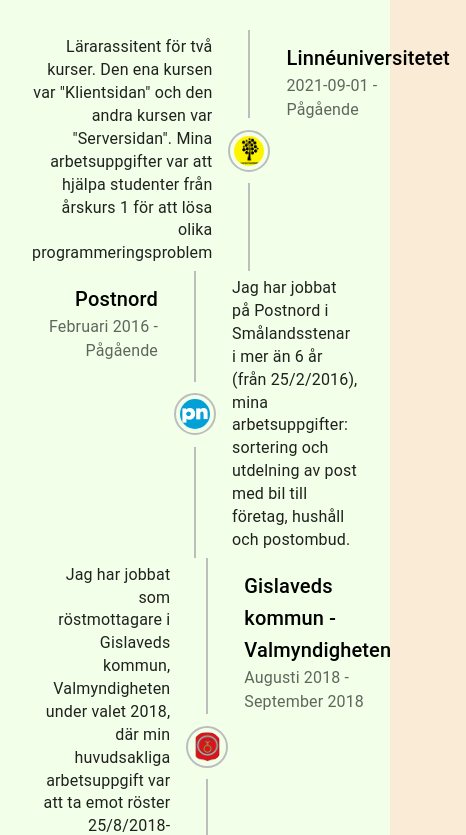
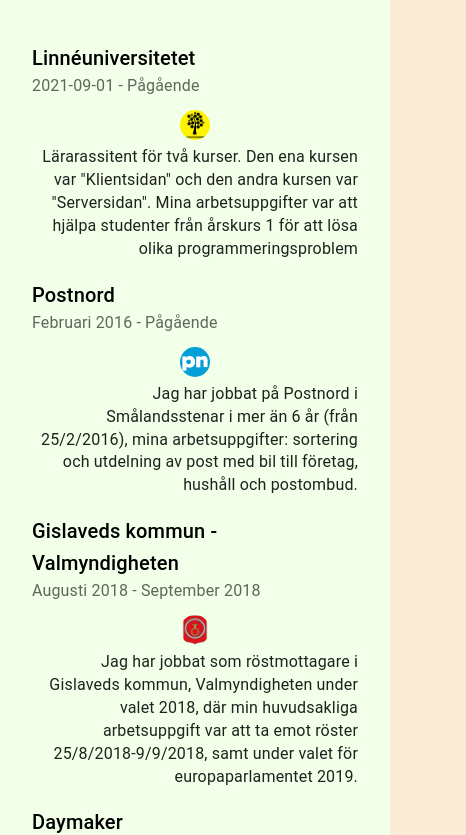
Before and after one commit to Tamimjabr/my-cv-react, a React (Create React App) app: page / in a window 390 px wide. Shown: the part 1008-1843 px from the top of the page, 466 px wide, since content can reach past the window. Built offline with nearby package versions, Linux system fonts and the light colour scheme; a web font is replaced by a local one.

Commit message:
make job exp responsive

```diff
--- a/src/components/JobExperience.tsx
+++ b/src/components/JobExperience.tsx
@@ -16,17 +16,17 @@
   text-align:center;
 `
 
+const StyledList = styled('ul')`
+  list-style: none;
+  padding: 0;
+  margin: 0;
+  padding-inline-start: 0;
+  `
+
 const JobExperience = () => {
+  const matches = useMediaQuery('(max-width:750px)');
 
-  return (
-    <StyledDiv>
-      <Typography variant="h4" >
-        Jobberfarenheter
-      </Typography>
-      <Timeline position="alternate">
-        {
-          JOB_EXPERIENCE_ARRAY.map((job, index) => (
-            <>
+  const jobs = JOB_EXPERIENCE_ARRAY.map((job) => (
     <TimelineItem>
       <TimelineOppositeContent
         sx={{ m: 'auto 0', fontSize: '1rem' }}
@@ -49,35 +49,43 @@
         </Typography>
         <Typography color='text.secondary'>{`${job.startDate} - ${job.endDate}`}</Typography>
       </TimelineContent>
-              </TimelineItem>
-            </>))
-        }
+    </TimelineItem>))
+
+  const jobsMobile = JOB_EXPERIENCE_ARRAY.map((job) => (
+    <StyledList >
+      <TimelineContent sx={{ py: '12px', px: 2 }}>
+        <Typography variant="h6" component="span">
+          {job.company}
+        </Typography>
+        <Typography color='text.secondary'>{`${job.startDate} - ${job.endDate}`}</Typography>
+      </TimelineContent>
+      <TimelineSeparator>
+        <Avatar src={job.icon} sx={{ width: 30, height: 30 }} />
+      </TimelineSeparator>
+      <TimelineOppositeContent
+        sx={{ m: 'auto 0', fontSize: '1rem' }}
+        align="right"
+        variant="body2"
+        color="text.primary"
+      >
+        {job.description}
+      </TimelineOppositeContent>
+    </StyledList>
+  ))
+
+  return (
+    <StyledDiv>
+      <Typography variant="h4" >
+        Jobberfarenheter
+      </Typography>
+      <Timeline position="alternate">
+        {matches ? <ul>
+          {jobsMobile}
+        </ul> :
+          jobs}
       </Timeline>
     </StyledDiv>
   )
 }
 
 export default JobExperience
-
-
-  //     <TimelineOppositeContent
-  //     sx={{ m: 'auto 0' }}
-  //     variant="body2"
-  //     color="text.secondary"
-  //   >
-  //     Jag har jobbat som röstmottagare i Gislaveds kommun, Valmyndigheten under valet 2018, där min huvudsakliga arbetsuppgift var att ta emot röster 25/8/2018-9/9/2018, samt under valet för europaparlamentet 2019.
-  //   </TimelineOppositeContent>
-  //   <TimelineSeparator>
-  //     <TimelineConnector />
-  //     <TimelineDot color="primary">
-  //       <LaptopMacIcon />
-  //     </TimelineDot>
-  //     <TimelineConnector />
-  //   </TimelineSeparator>
-  //   <TimelineContent sx={{ py: '12px', px: 2 }}>
-  //     <Typography variant="h6" component="span">
-  //       Gislaveds kommun, Valmyndigheten
-  //     </Typography>
-  //     <Typography>Augusti 2018- September 2018</Typography>
-  //   </TimelineContent>
-  // </TimelineItem>
--- a/src/index.css
+++ b/src/index.css
@@ -7,6 +7,9 @@
   -moz-osx-font-smoothing: grayscale;
   background-color: antiquewhite;
 }
+ul {
+  padding: 0;
+}
 
 code {
   font-family: source-code-pro, Menlo, Monaco, Consolas, 'Courier New',
```
Lines whose indentation alone changed are shown as unchanged.
